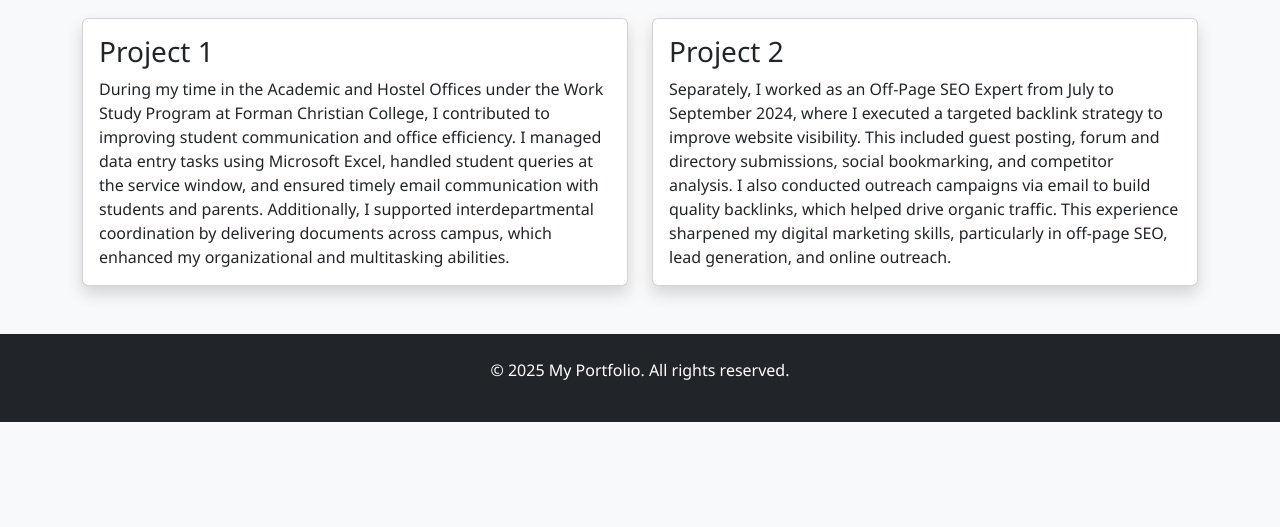
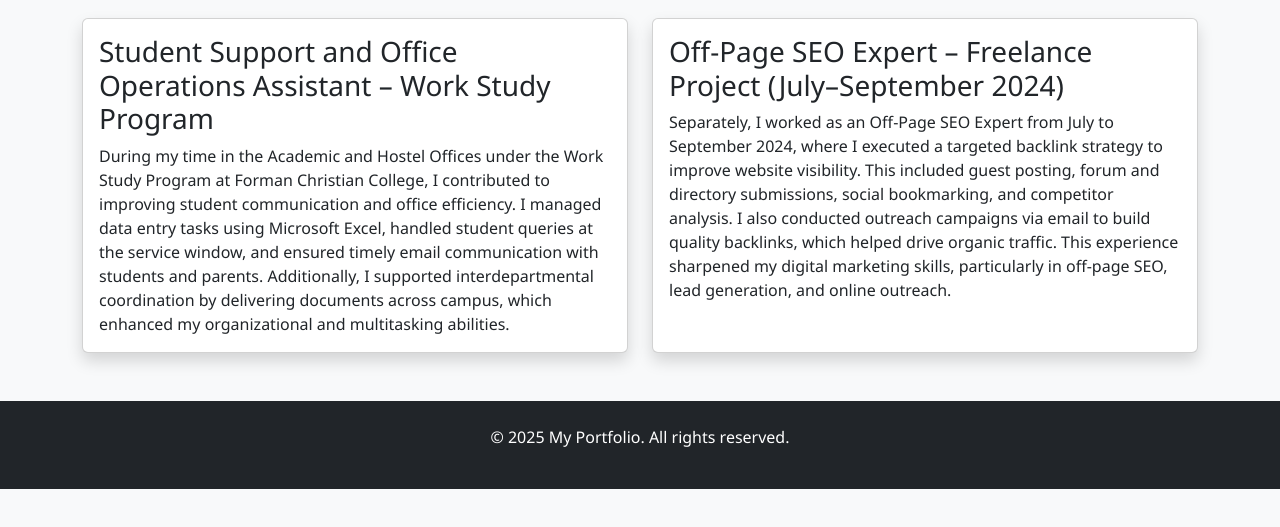
Before and after one commit to Adeelliaqat123/My_Assignment1_CSCS342A, a plain HTML site: page projects.html in a window 1280 px wide. Shown: the part 239-766 px from the top of the page. Drawn offline with nearby package versions, Linux system fonts and the light colour scheme.

Commit message:
Updated projects.html with new contents

```diff
--- a/projects.html
+++ b/projects.html
@@ -43,7 +43,7 @@
       <div class="col">
         <div class="card h-100 shadow">
           <div class="card-body">
-            <h3 class="card-title">Project 1</h3>
+            <h3 class="card-title">Student Support and Office Operations Assistant – Work Study Program</h3>
             <p class="card-text">
               During my time in the Academic and Hostel Offices under the Work Study Program at Forman Christian College, I contributed to improving student communication and office efficiency. I managed data entry tasks using Microsoft Excel, handled student queries at the service window, and ensured timely email communication with students and parents. Additionally, I supported interdepartmental coordination by delivering documents across campus, which enhanced my organizational and multitasking abilities.
             </p>
@@ -54,7 +54,7 @@
       <div class="col">
         <div class="card h-100 shadow">
           <div class="card-body">
-            <h3 class="card-title">Project 2</h3>
+            <h3 class="card-title">Off-Page SEO Expert – Freelance Project (July–September 2024)</h3>
             <p class="card-text">
               Separately, I worked as an Off-Page SEO Expert from July to September 2024, where I executed a targeted backlink strategy to improve website visibility. This included guest posting, forum and directory submissions, social bookmarking, and competitor analysis. I also conducted outreach campaigns via email to build quality backlinks, which helped drive organic traffic. This experience sharpened my digital marketing skills, particularly in off-page SEO, lead generation, and online outreach.
             </p>
```
